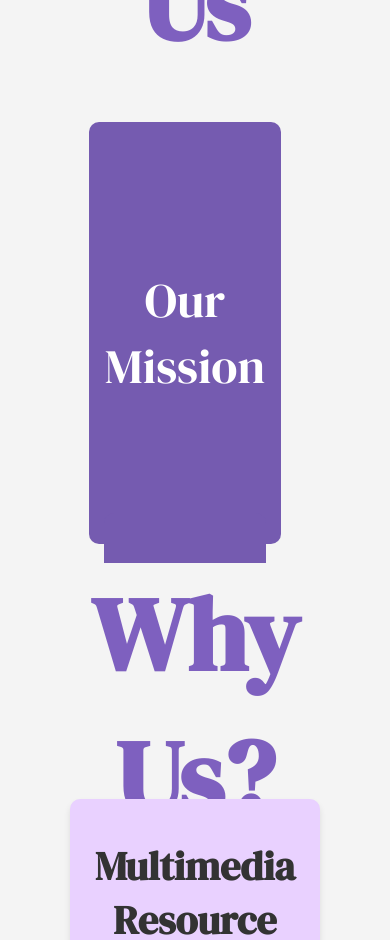
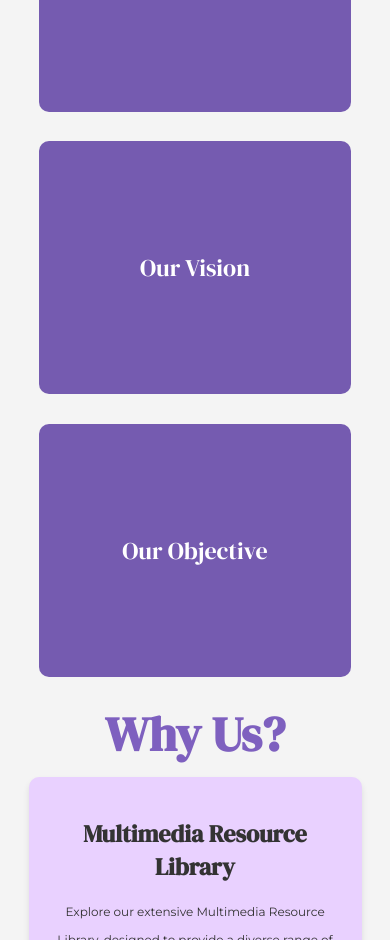
Before and after one commit to Shreyaa173/Happy-Healing, a React (Vite) app: page / in a window 390 px wide. Shown: the part 1060-2000 px from the top of the page. Built offline with nearby package versions, Linux system fonts and the light colour scheme; a web font is replaced by a local one.

Commit message:
about and facilities responsiveness done

```diff
--- a/src/components/About/About.module.css
+++ b/src/components/About/About.module.css
@@ -15,8 +15,6 @@
   color: #6f4eb6;
   text-align: center;
   height: max-content;
-  width: 100vw;
-  height: 80vh;
   margin-top: 1.2%;
   font-family: "DM Serif Display", serif;
   min-height: calc(100vh - 70px);
@@ -31,9 +29,8 @@
 h1 {
   font-family: "DM Serif Display", serif;
   font-size: 6.5rem;
-  margin-top: px;
+  margin-top: 0;
   color: #7e60bf;
-  /* padding-top: 100px; */
 }
 
 .cards {
@@ -56,7 +53,71 @@ h1 {
   align-content: center;
 }
 
-@media only screen and (max-width: 1200px) and (min-width: 500px) {
+/* Media Queries */
+
+/* For tablets and smaller devices */
+@media (max-width: 1024px) {
+  .homePage {
+    font-size: x-large;
+    height: auto;
+  }
+
+  h1 {
+    font-size: 5rem;
+  }
+
+  .cards {
+    grid-template-columns: repeat(2, 1fr);
+    gap: 30px;
+    padding: 2vw;
+  }
+
+  .cardMain {
+    width: 30vw;
+    height: auto;
+  }
+}
+
+/* For smartphones */
+@media (max-width: 768px) {
+  .homePage {
+    font-size: large;
+  }
+
+  h1 {
+    font-size: 4rem;
+  }
+
+  .cards {
+    grid-template-columns: 1fr;
+    gap: 20px;
+    padding: 1.5vw;
+  }
+
+  .cardMain {
+    width: 70vw;
+    height: auto;
+  }
+}
+
+/* For very small devices */
+@media (max-width: 480px) {
+  h1 {
+    font-size: 3rem;
+  }
+
+  .cards {
+    gap: 10px;
+    padding: 1vw;
+  }
+
+  .cardMain {
+    width: 90vw;
+  }
+}
+
+
+/* @media only screen and (max-width: 1200px) and (min-width: 500px) {
   .cards {
       grid-template-columns: repeat(2, 1fr);
   }
@@ -72,4 +133,4 @@ h1 {
   .cardMain {
       width: 80vw;
   }
-}
+} */
--- a/src/components/About/Hover.css
+++ b/src/components/About/Hover.css
@@ -52,7 +52,7 @@
     font-family: 'Montserrat';
 }
 
-  .achievementleft .back-card .about-p{
+.achievementleft .back-card .about-p {
     line-height: 1.5;
     font-weight: 300;
 }
@@ -71,7 +71,70 @@
     white-space: normal;
 }
 
-  @media only screen and (max-width: 1200px) and (min-width: 500px) {
+/* Media Queries */
+
+/* For tablets and smaller devices */
+@media (max-width: 1024px) {
+    .achievementleft {
+        height: 40vh;
+        width: 35vw;
+        margin: -20px 40px -40px 20px;
+    }
+
+    .front-card, .back-card {
+        height: 40vh;
+        width: 35vw;
+        font-size: 2.5rem;
+    }
+
+    .back-card {
+        font-size: 1rem;
+        padding: 1.5rem;
+    }
+}
+
+/* For smartphones */
+@media (max-width: 768px) {
+    .achievementleft {
+        height: 35vh;
+        width: 50vw;
+        margin: -10px 20px -20px 10px;
+    }
+
+    .front-card, .back-card {
+        height: 35vh;
+        width: 50vw;
+        font-size: 2rem;
+    }
+
+    .back-card {
+        font-size: 0.9rem;
+        padding: 1rem;
+    }
+}
+
+/* For very small devices */
+@media (max-width: 480px) {
+    .achievementleft {
+        height: 30vh;
+        width: 80vw;
+        margin: 0px 10px 0px 10px;
+    }
+
+    .front-card, .back-card {
+        height: 30vh;
+        width: 80vw;
+        font-size: 1.5rem;
+    }
+
+    .back-card {
+        font-size: 0.8rem;
+        padding: 0.8rem;
+    }
+}
+
+
+  /* @media only screen and (max-width: 1200px) and (min-width: 500px) {
     .front-card {
       width: 40vw;
     }
@@ -87,4 +150,4 @@
   .back-card {
     width: 80vw;
   }
-}
+} */
--- a/src/components/Facilities/Facilities.css
+++ b/src/components/Facilities/Facilities.css
@@ -47,25 +47,70 @@
   overflow-wrap: break-word;
 }
 
-  h2{
+h2 {
   color: white;
   font-size: 40px;
   margin-bottom: 15px;
   font-family: "DM Serif Display", serif;
 }
 
-  a{
+a {
   text-decoration: none;
-    color: rgb(70, 41, 81)fc;
+  color: rgb(70, 41, 81);
 }
 
-  p{
+p {
   color: white;
   font-size: 16px;
   line-height: 1.75rem;
 }
 
-  @media (max-width: 600px) {
+@media (max-width: 1024px) {
+  .container-card {
+      width: 45%;
+      height: auto;
+  }
+
+  h2 {
+      font-size: 32px;
+  }
+
+  p {
+      font-size: 14px;
+  }
+}
+
+@media (max-width: 768px) {
+  .container-card {
+      width: 90%;
+      margin-top: 0;
+  }
+
+  h2 {
+      font-size: 28px;
+  }
+
+  p {
+      font-size: 14px;
+  }
+
+  .about {
+      padding: 10px;
+  }
+}
+
+@media (max-width: 480px) {
+  h2 {
+      font-size: 24px;
+  }
+
+  p {
+      font-size: 12px;
+  }
+}
+
+
+  /* @media (max-width: 600px) {
     .relax-page {
       flex-direction: column;
       align-items: center;
@@ -108,11 +153,25 @@
       font-family: "DM Serif Display", serif;
       overflow-wrap: break-word;
     }
+  } */
+
+  @media (min-width: 750px) and (max-width: 960px){
+    .container-card {
+      margin-bottom: 12%;
+    }
   }
 
-  @media (min-width: 910px) and (max-width: 1200px) {
+  @media (min-width: 910px) and (max-width: 1300px) {
     .container {
       width: 45%;
+    }
+
+    .container-card {
+      margin-bottom: 10%;
+    }
+
+    h1{
+      margin-bottom: 5%;
     }
 
     p{
```
Lines whose indentation alone changed are shown as unchanged.
